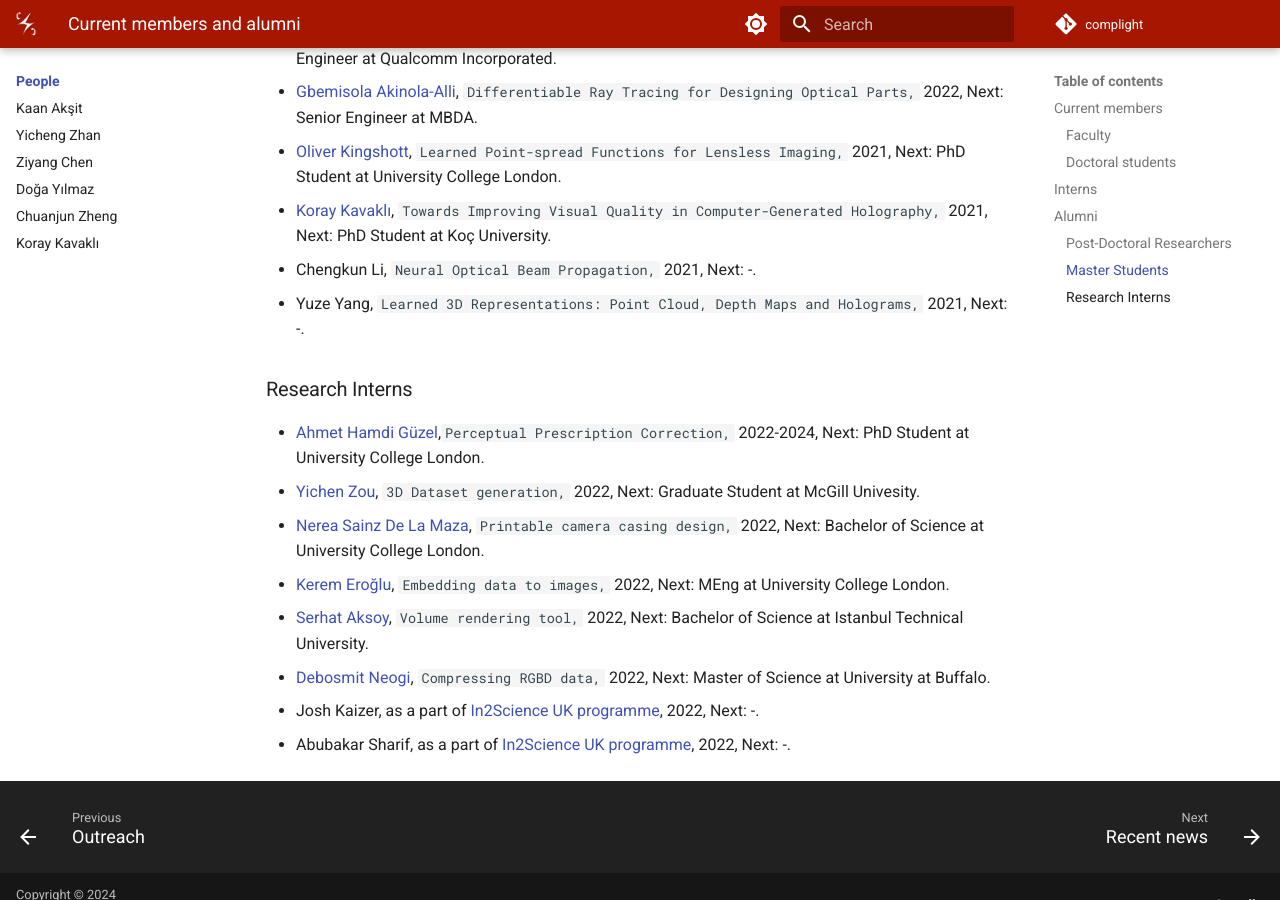
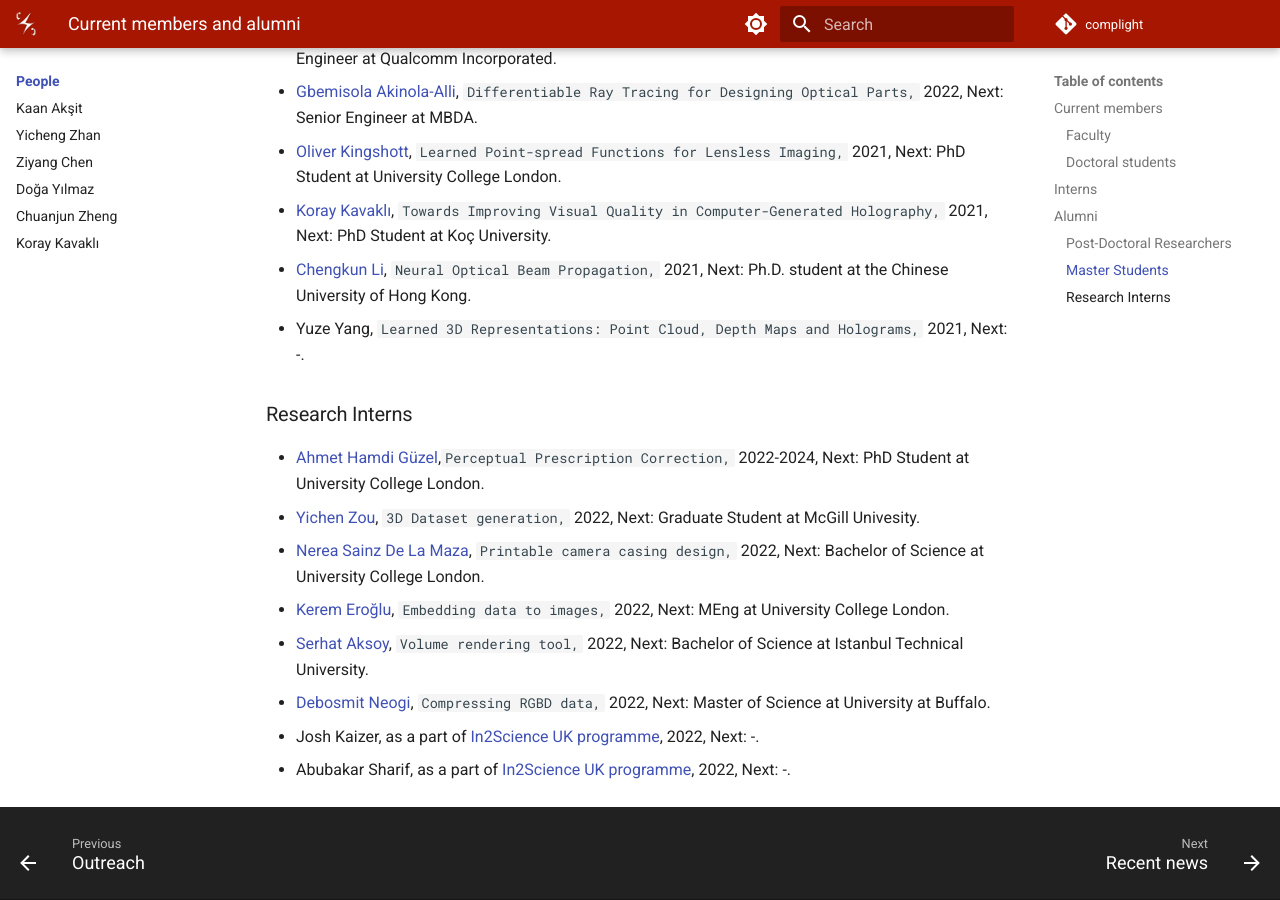
Before and after one commit to complight/complight.github.io, an MkDocs documentation site: the page built from docs/people/index.md, in a window 1280 px wide and 900 px high, scrolled down 2453 px. Built offline with MkDocs 1.6.1 and Material for MkDocs 9.7.7, drawn with Linux system fonts in a browser that asks for light colours.

Commit message:
Updating people's page.

```diff
--- a/docs/people/index.md
+++ b/docs/people/index.md
@@ -106,7 +106,7 @@ PhD Student ([Koç University](https://www.ku.edu.tr/))
 - [Gbemisola Akinola-Alli](https://www.linkedin.com/in/gbemisola-akinola-alli-313090149/), `Differentiable Ray Tracing for Designing Optical Parts,` 2022, Next: Senior Engineer at MBDA.
 - [Oliver Kingshott](https://www.linkedin.com/in/oliland/), `Learned Point-spread Functions for Lensless Imaging,` 2021, Next: PhD Student at University College London.
 - [Koray Kavaklı](https://scholar.google.com/citations?user=rn6XtO4AAAAJ&hl=en&oi=ao), `Towards Improving Visual Quality in Computer-Generated Holography,` 2021, Next: PhD Student at Koç University.
-- Chengkun Li, `Neural Optical Beam Propagation,` 2021, Next: -.
+- [Chengkun Li](https://www.linkedin.com/in/chengkunli96?lipi=urn%3Ali%3Apage%3Ad_flagship3_profile_view_base_contact_details%3B2yhAyESzSLaR7ttRM5dANQ%3D%3D), `Neural Optical Beam Propagation,` 2021, Next: Ph.D. student at the Chinese University of Hong Kong.
 - Yuze Yang, `Learned 3D Representations: Point Cloud, Depth Maps and Holograms,` 2021, Next: -.
 
 ### Research Interns
```
